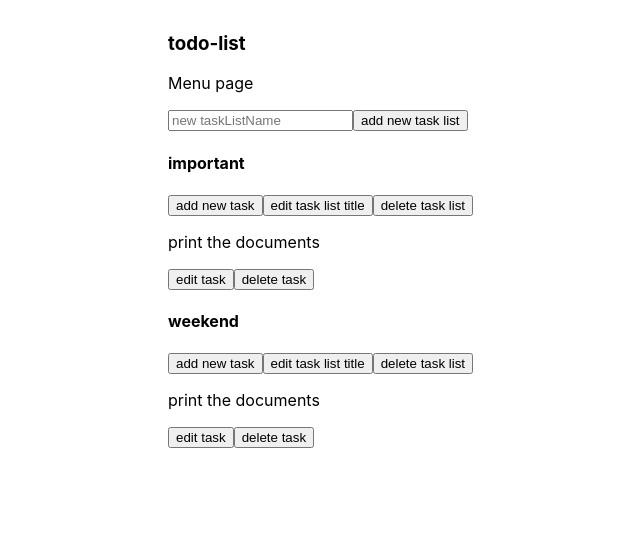
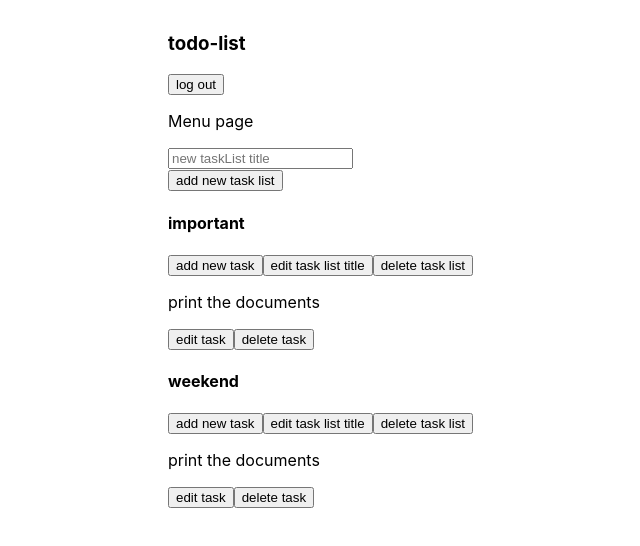
Before and after one commit to usovichyuriy/todo-list, a React (Create React App) app: page / in a window 1280 px wide. Shown: the top 546 px of the page, without its empty margins (216-856 px from the left). Built offline with nearby package versions, Linux system fonts and the light colour scheme.

Commit message:
ToDoList: added formik for TaskListForm, logout button

```diff
--- a/package.json
+++ b/package.json
@@ -6,6 +6,7 @@
     "@testing-library/jest-dom": "^5.16.5",
     "@testing-library/react": "^13.4.0",
     "@testing-library/user-event": "^13.5.0",
+    "formik": "^2.2.9",
     "react": "^18.2.0",
     "react-dom": "^18.2.0",
     "react-redux": "^8.0.5",
--- a/src/components/Header/Header.js
+++ b/src/components/Header/Header.js
@@ -5,6 +5,7 @@ function Header() {
         <header className={classes.header}>
             <div>
                 <h3>todo-list</h3>
+                <button>log out</button>
             </div>
         </header>
     )
--- a/src/components/Menu/TaskListForm/TaskListForm.js
+++ b/src/components/Menu/TaskListForm/TaskListForm.js
@@ -1,10 +1,35 @@
+import { useFormik } from "formik";
 import classes from "./TaskListForm.module.css";
 
 function TaskListForm() {
+
+    const formik = useFormik({
+        initialValues: {
+            taskListTitle: ''
+        },
+        onSubmit: (formData, { setSubmitting }) => {
+            setTimeout(() => {
+                console.log(formData);
+                formik.values.taskListTitle = '';
+                setSubmitting(false);
+            }, 400)
+        }
+    })
     return (
         <div className={classes.taskListForm}>
-            <input placeholder="new taskListName" />
-            <button>add new task list</button>
+            <form onSubmit={formik.handleSubmit}>
+                <div className={classes.newTaskListInput}>
+                    <input id="taskListTitle"
+                        name="taskListTitle"
+                        placeholder="new taskList title"
+                        autoComplete="off"
+                        value={formik.values.taskListTitle}
+                        onChange={formik.handleChange} />
+                </div>
+                <div className={classes.newTaskListButton}>
+                    <button type="submit">add new task list</button>
+                </div>
+            </form>
         </div>
     )
 }
```
Also changed, not shown: 1 other file (tests, documents, lock files or other folders).
